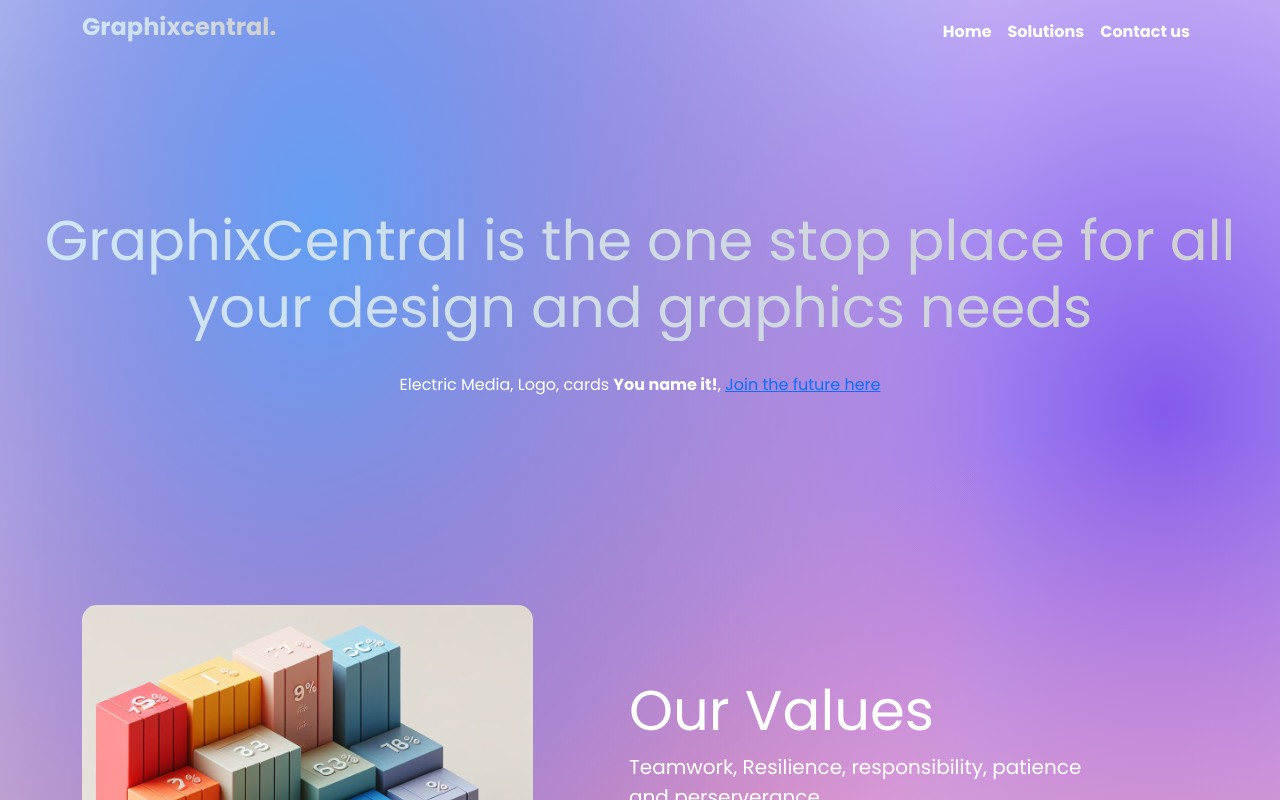
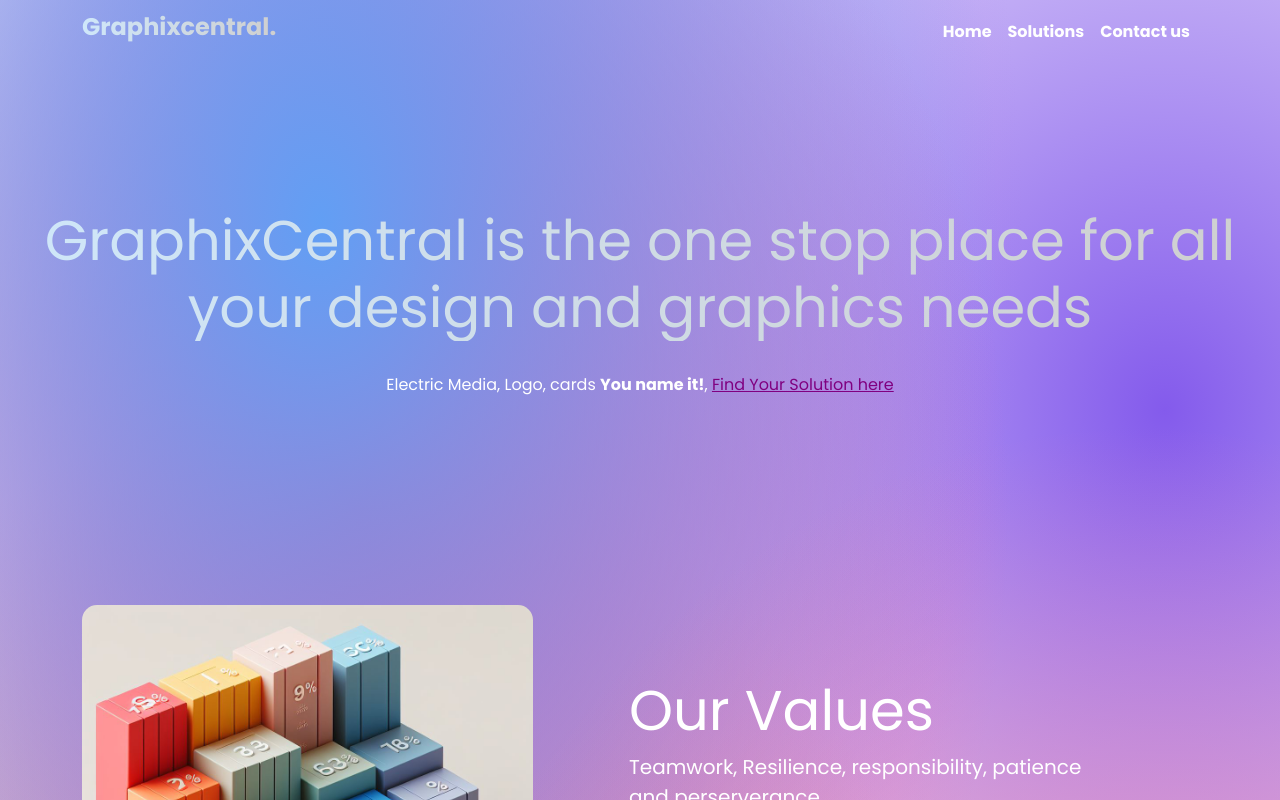
Before and after one commit to Calmcat1/graphix-central-v2, a React (Create React App) app: page / in a window 1280 px wide. Shown: the top 800 px of the page. Built offline with nearby package versions, Linux system fonts and the light colour scheme.

Commit message:
modified:   src/components/CTA/CTA.css 	modified:   src/components/CTA/CTA.jsx

```diff
--- a/src/components/CTA/CTA.css
+++ b/src/components/CTA/CTA.css
@@ -31,6 +31,10 @@
 
 }
 
+.custom-links{
+  color: purple;
+}
+
 @media only screen and (max-width:700px) {
 
   .no-display-mobile{
--- a/src/components/CTA/CTA.jsx
+++ b/src/components/CTA/CTA.jsx
@@ -6,7 +6,7 @@ const CTA = () => {
     <div>
       <div className='maincontainer'>
         <section className="jumbotron text-center pb-5 m-extra-1 pl-4"><h1 className="display-4 main-heading-styling">GraphixCentral is the one stop place for all
-        your design and graphics needs</h1><br></br><p className="text-styling no-display-mobile">Electric Media, Logo, cards <b>You name it!</b>, <a href="#">Join the future here</a></p></section>
+        your design and graphics needs</h1><br></br><p className="text-styling no-display-mobile">Electric Media, Logo, cards <b>You name it!</b>, <a href="#" className="custom-links">Find Your Solution here</a></p></section>
       </div>
     </div>
   )
```
